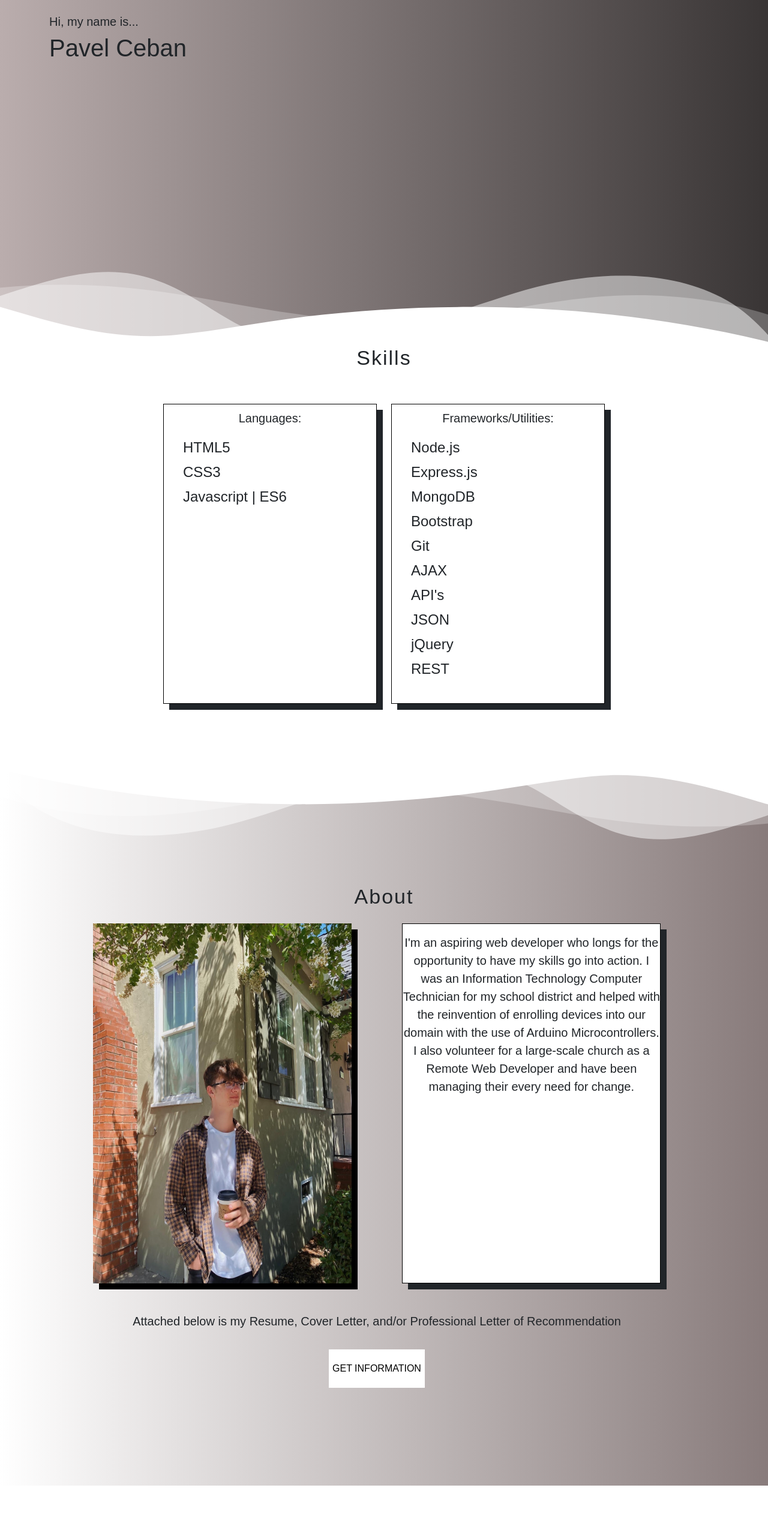
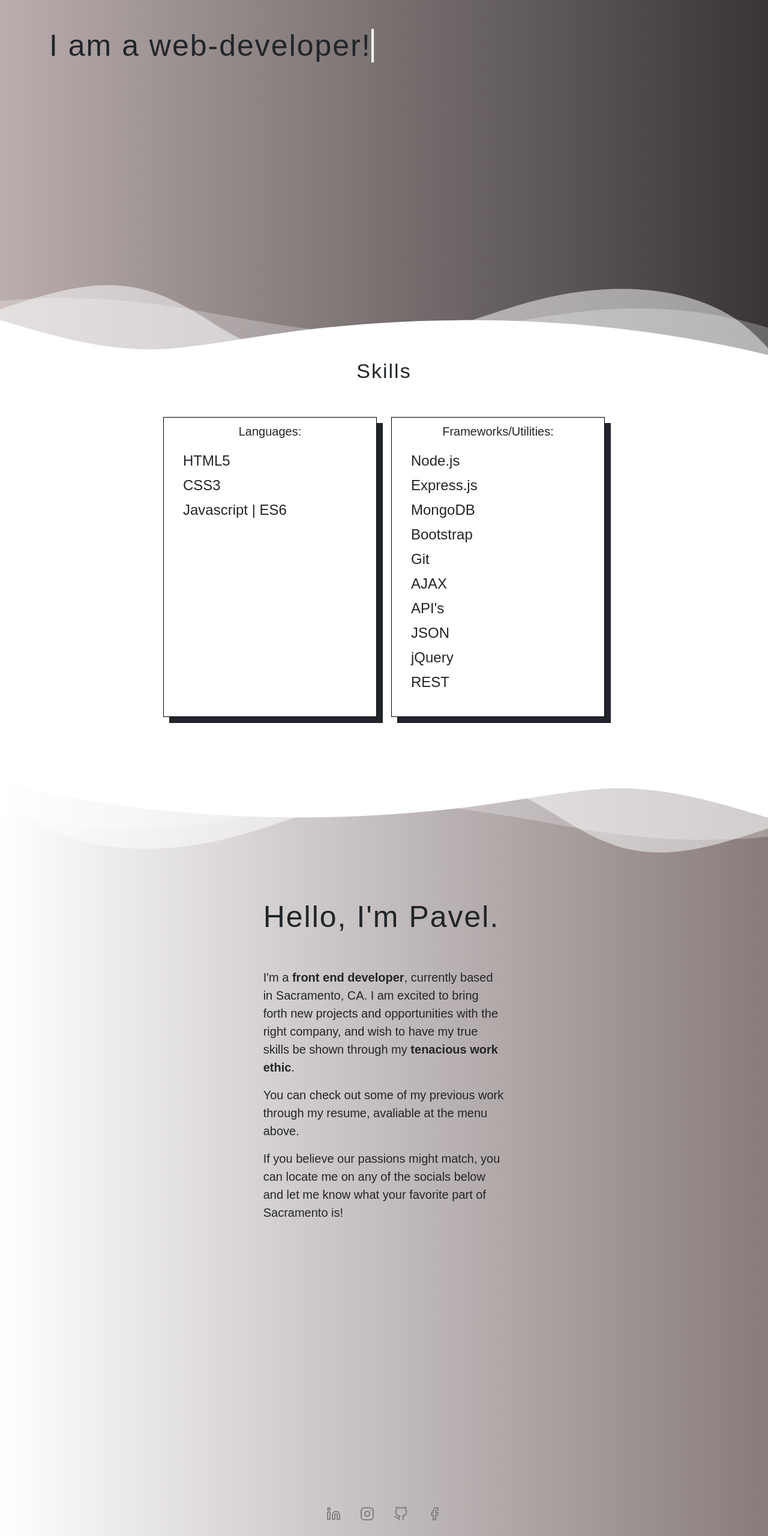
Before and after one commit to pavelceban/portfolio, a plain HTML site: page index.html in a window 1280 px wide. Shown: the part 80-2640 px from the top of the page at 60% size. Before the commit the page ends 2556 px from the top, so only its background shows below. Drawn offline with nearby package versions, Linux system fonts and the light colour scheme; a web font is replaced by a local one.

Commit message:
Add files via upload

```diff
--- a/index.html
+++ b/index.html
@@ -12,18 +12,21 @@
       integrity="sha384-Zenh87qX5JnK2Jl0vWa8Ck2rdkQ2Bzep5IDxbcnCeuOxjzrPF/et3URy9Bv1WTRi"
       crossorigin="anonymous"
     />
+    <!-- Favicon -->
+    <link rel="icon" type="image/x-icon" href="images/favicon_16x16.png" />
     <!-- Adobe fonts -->
     <link rel="stylesheet" href="https://use.typekit.net/lvk2vhe.css" />
     <!-- Custom stylesheet -->
     <link rel="stylesheet" href="styles/styles.css" />
+    <!-- Feather Icons -->
+    <script src="https://unpkg.com/feather-icons"></script>
   </head>
 
   <body>
-    <header id="header-object">
-      <nav class="navbar navbar-expand-lg bg-light">
-        <div class="container-fluid">
+    <nav class="navbar navbar-expand-lg">
+      <div class="container pt-3">
         <div
-            class="collapse navbar-collapse justify-content-center w-100"
+          class="collapse navbar-collapse justify-content-end"
           id="navbarNav"
         >
           <ul class="navbar-nav">
@@ -31,19 +34,18 @@
               <a class="nav-link fonty" href="index.html">Home</a>
             </li>
             <li class="nav-item">
-                <a class="nav-link fonty" href="#resume">Resume</a>
-              </li>
-              <li class="nav-item">
               <a class="nav-link fonty" href="#div-box">Skills</a>
             </li>
             <li class="nav-item">
               <a class="nav-link fonty" href="#about">About</a>
             </li>
+            <li class="nav-item">
+              <a class="nav-link fonty" href="files/Pavel Ceban.pdf" download="Pavel's Resume">Resume</a>
+            </li>
           </ul>
         </div>
       </div>
     </nav>
-    </header>
     <main>
       <section>
         <div class="custom-shape-divider-bottom-1666060981">
@@ -71,9 +73,16 @@
         </div>
         <div class="container">
           <div class="row justify-content-between">
-            <div class="col-4 pt-5">
-              <h3 class="lead">Hi, my name is...</h3>
-              <h1>Pavel Ceban</h1>
+            <div class="col-8 pt-5">
+                <h1
+                  id="h1"
+                  class="typewrite"
+                  data-period="2000"
+                  data-type='[ "I am a web-developer!", "I am a designer!", "I am a coder!", "I am a programmer!" ]'
+                >
+                  <span class="wrap"></span>
+                </h1>
+              </h1>
             </div>
           </div>
         </div>
@@ -141,18 +150,35 @@
           ></path>
         </svg>
       </div>
+
       <section>
-        <div class="container text-center position-relative" id="div-box">
+        <div class="container-fluid">
+          <div class="row">
+            <div class="col" align="center" id="fraghead">
+            </div>
+          </div>
+          <div class="row justify-content-center">
+            <div class="col-4">
+              <h1 id="h1" class="pb-5">Hello, I'm Pavel.</h2>
+              <p class="p">I'm a <strong>front end developer</strong>, currently based in Sacramento, CA. I am excited to bring forth new projects and opportunities with the right company, and wish to have my true skills be shown through my <strong>tenacious work ethic</strong>.</p>
+              <p class="p">You can check out some of my previous work through my resume, avaliable at the menu above.</p>
+              <p class="p">If you believe our passions might match, you can locate me on any of the socials below and let me know what your favorite part of Sacramento is!</p>
+            </div>
+          </div>
+        </div>
+
+        <!-- <div class="container text-center position-relative" id="div-box">
           <div class="col position-relative" id="about">
             <div class="row px-0 mx-auto align-items-center" id="fraghead">
               <div class="col pt-5" align="center">
                 <h1 class="pb-3 h1">About</h1>
              </div>
-          <div class="row justify-content-evenly">
+          <div class="row justify-content-evenly just">
             <div class="col-md-4 col-lg-5 col-sm-4">
-              <div class="about-box">
+              <div class="about-box" align="center">
                 <img
                   src="images/pavelceban.jpeg"
+                  class="img-thumbnail rounded mx-auto d-block"
                   alt="pavelceban"
                   id="image"
                 />
@@ -167,7 +193,7 @@
             </div>
           </div>
           <div class="row justify-content-center">
-            <div class="col">
+            <div class="col" id="resume">
               <p class="p pt-5 pb-3">
                 Attached below is my Resume, Cover Letter, and/or Professional
                 Letter of Recommendation
@@ -181,30 +207,49 @@
               </button>
             </div>
           </div>
-        </div>
+        </div> -->
       </section>
+    </section>
+    <footer>
+      <ul class="nav justify-content-center pb-3">
+        <li class="nav-item">
+          <a
+            class="nav-link"
+            target="_blank"
+            href="https://www.linkedin.com/in/pavel-ceban/"
+            ><i class="diff-color" data-feather="linkedin"></i
+          ></a>
+        </li>
+        <li class="nav-item">
+          <a
+            class="nav-link"
+            target="_blank"
+            href="https://www.instagram.com/pavel.ceban/"
+            ><i class="diff-color" data-feather="instagram"></i
+          ></a>
+        </li>
+        <li class="nav-item">
+          <a
+            class="nav-link"
+            target="_blank"
+            href="https://github.com/pavelceban"
+            ><i class="diff-color" data-feather="github"></i
+          ></a>
+        </li>
+        <li class="nav-item">
+          <a
+            class="nav-link"
+            target="_blank"
+            href="https://www.facebook.com/pavelcebanwork"
+            ><i class="diff-color" data-feather="facebook"></i
+          ></a>
+        </li>
+      </ul>
+    </footer>
 
-
-      <!-- <section id="resume-page">
-        <div class="container-fluid">
-        <div class="row">
-        <div class="col-12 pt-5" align="center" id="resume">
-          <p class="p pb-3">
-            Attached below is my Resume, Cover Letter, and/or Professional
-            Letter of Recommendation
-          </p>
-        </div>
-        <div class="col pb-5" align="center">
-          <button name="resume-btn" type="button" class="btn-96">
-            <span>Get Information</span>
-          </button>
-          </div>
-        </div>
-      </div>
-      </section> -->
-
-    </section>
-
+    <script>
+      feather.replace();
+    </script>
     <script src="styles/app.js"></script>
     <script
       src="https://cdn.jsdelivr.net/npm/@popperjs/core@2.11.6/dist/umd/popper.min.js"
--- a/styles/app.js
+++ b/styles/app.js
@@ -0,0 +1,56 @@
+var TxtType = function(el, toRotate, period) {
+    this.toRotate = toRotate;
+    this.el = el;
+    this.loopNum = 0;
+    this.period = parseInt(period, 10) || 2000;
+    this.txt = '';
+    this.tick();
+    this.isDeleting = false;
+};
+
+TxtType.prototype.tick = function() {
+    var i = this.loopNum % this.toRotate.length;
+    var fullTxt = this.toRotate[i];
+
+    if (this.isDeleting) {
+    this.txt = fullTxt.substring(0, this.txt.length - 1);
+    } else {
+    this.txt = fullTxt.substring(0, this.txt.length + 1);
+    }
+
+    this.el.innerHTML = '<span class="wrap">'+this.txt+'</span>';
+
+    var that = this;
+    var delta = 200 - Math.random() * 100;
+
+    if (this.isDeleting) { delta /= 2; }
+
+    if (!this.isDeleting && this.txt === fullTxt) {
+    delta = this.period;
+    this.isDeleting = true;
+    } else if (this.isDeleting && this.txt === '') {
+    this.isDeleting = false;
+    this.loopNum++;
+    delta = 500;
+    }
+
+    setTimeout(function() {
+    that.tick();
+    }, delta);
+};
+
+window.onload = function() {
+    var elements = document.getElementsByClassName('typewrite');
+    for (var i=0; i<elements.length; i++) {
+        var toRotate = elements[i].getAttribute('data-type');
+        var period = elements[i].getAttribute('data-period');
+        if (toRotate) {
+          new TxtType(elements[i], JSON.parse(toRotate), period);
+        }
+    }
+    // INJECT CSS
+    var css = document.createElement("style");
+    css.type = "text/css";
+    css.innerHTML = ".typewrite > .wrap { border-right: 0.08em solid #fff}";
+    document.body.appendChild(css);
+};
--- a/styles/styles.css
+++ b/styles/styles.css
@@ -29,6 +29,10 @@ html {
     background: linear-gradient(90deg, rgba(186,173,173,1) 0%, rgba(57,53,53,1) 100%);
 }
 
+.nav-item {
+  font-size: 20px
+}
+
 .custom-shape-divider-bottom-1666060981 {
     position: absolute;
     bottom: 0;
@@ -57,18 +61,21 @@ html {
     font-weight: 450;
 }
 
+#h1 {
+  display: inline-block;
+  letter-spacing: 2px;
+  font-size: 50px;
+  font-weight: 500;
+}
+
 .p {
     font-size: 20px;
     font-weight: 500;
 }
 
+
 a {
-    background-image: linear-gradient(
-      to right,
-      white,
-      white 50%,
-      #000 50%
-    );
+    background-color: black;
     background-size: 200% 100%;
     background-position: -100%;
     display: inline-block;
@@ -267,7 +274,7 @@ a {
 #fragment {
   background: rgb(255,255,255);
   background: linear-gradient(90deg, rgba(255,255,255,1) 0%, rgba(136,123,123,1) 100%);
-    position: relative;
+  position: relative;
 }
 
 .custom-shape-divider-top-1666111140 {
@@ -296,7 +303,7 @@ a {
 }
 
 #fraghead {
-    padding-top: 150px;
+    padding-top: 200px;
 }
 
 main {
@@ -307,20 +314,18 @@ ul {
     list-style-type: none;
 }
 
+.typewrite {
+  text-decoration: none;
+}
+
 .skills-box li {
     font-size: 24px;
     padding-bottom: 5px;
 }
 
-.about-box {
-    height: 600px;
-    width: 100%;
-}
-
 #image {
-    height: 100%;
-    width: 100%;
     box-shadow: 10px 10px black;
+    border-radius: 100%;
 }
 
 .abouty-box {
@@ -340,3 +345,21 @@ ul {
 #resume-page {
   display: inline-block;
 }
+
+.white {
+  color: white;
+}
+
+footer {
+  background: rgb(255,255,255);
+  background: linear-gradient(90deg, rgba(255,255,255,1) 0%, rgba(136,123,123,1) 100%);
+  position: relative;
+}
+
+.diff-color {
+  stroke: grey;
+  stroke-width: 2;
+  stroke-linecap: round;
+  stroke-linejoin: round;
+  fill: none;
+}
```
Also changed, not shown: images/favicon.png (added), images/favicon_16x16.png (added), 1 other file. Lines whose indentation alone changed are shown as unchanged.
